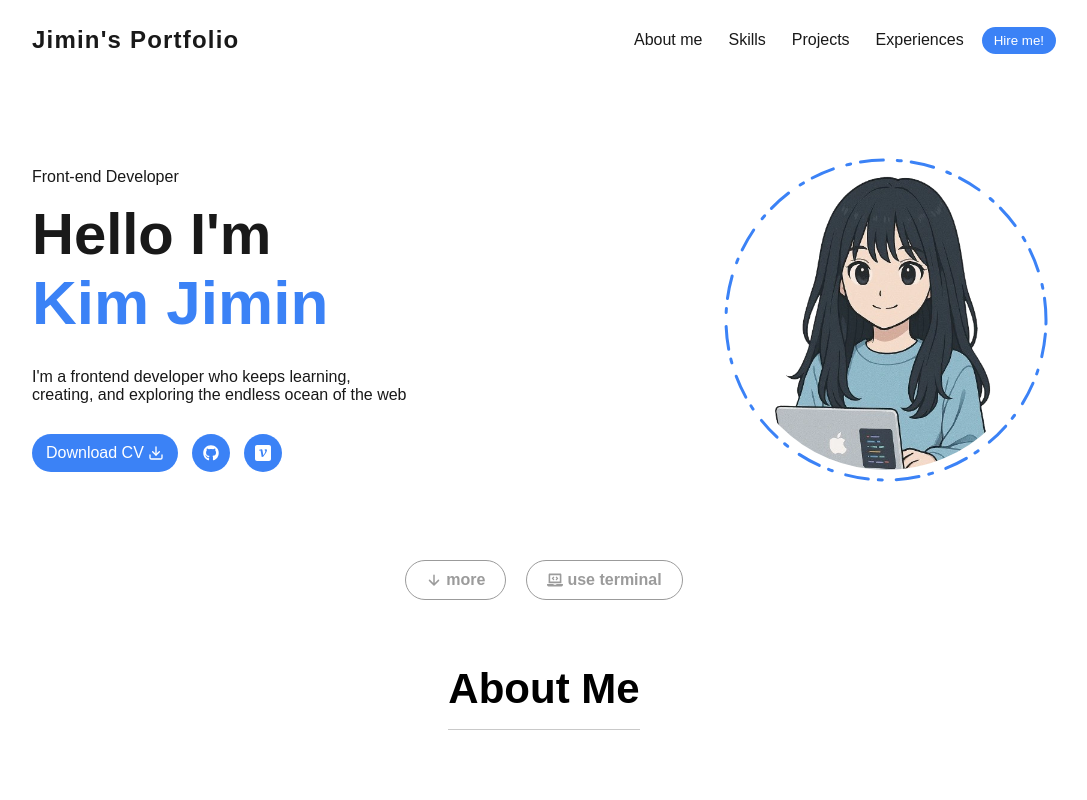
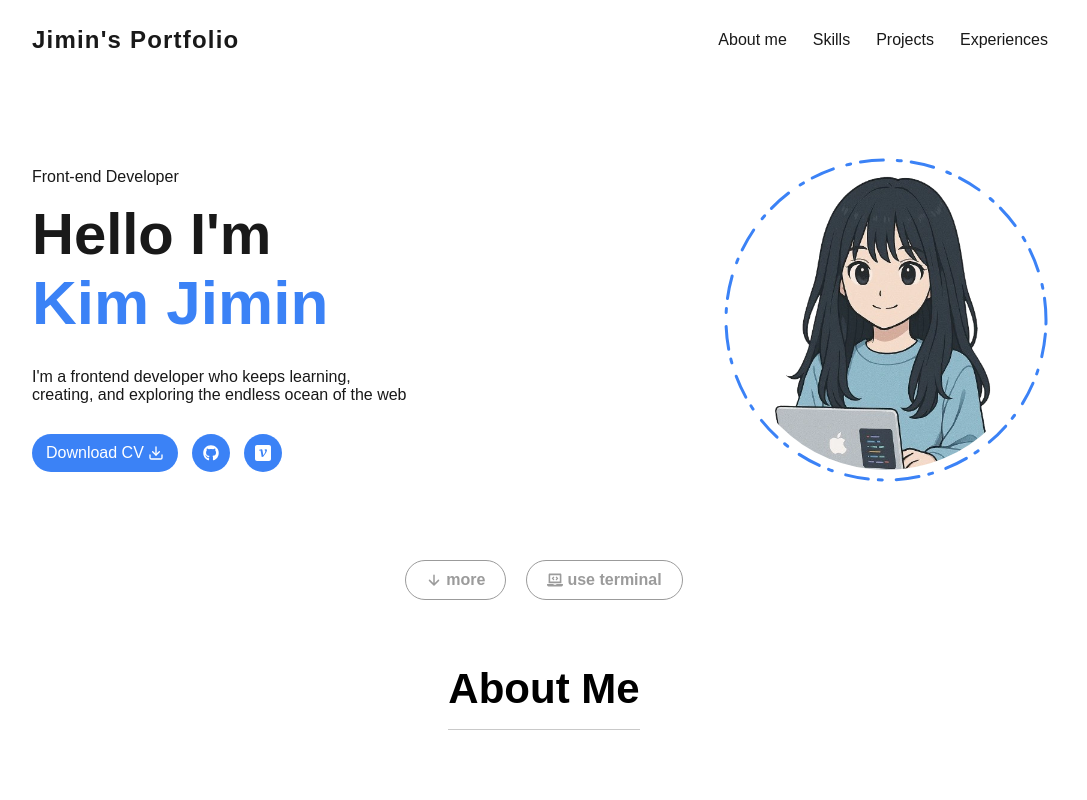
Before and after one commit to wlals4264/bluemin-portfolio, a Next.js app: page / in a window 1280 px wide. Shown: the top 800 px of the page, without its empty margins (96-1183 px from the left). Built offline with nearby package versions, Linux system fonts and the light colour scheme; a web font is replaced by a local one.

Commit message:
Refactor: Hire Me 버튼 주석 처리(추후 기능 개발)

```diff
--- a/src/components/Nav.tsx
+++ b/src/components/Nav.tsx
@@ -32,7 +32,7 @@ export default function Nav({ titles, sectionRefs }: NavProps) {
             {label}
           </span>
         ))}
-        <button className="hire-me-btn">Hire me!</button>
+        {/* <button className="hire-me-btn">Hire me!</button> */}
       </nav>
 
       <div className="nav-toggle" onClick={() => setIsNavOpen((prev) => !prev)} aria-label="toggle nav">
```
